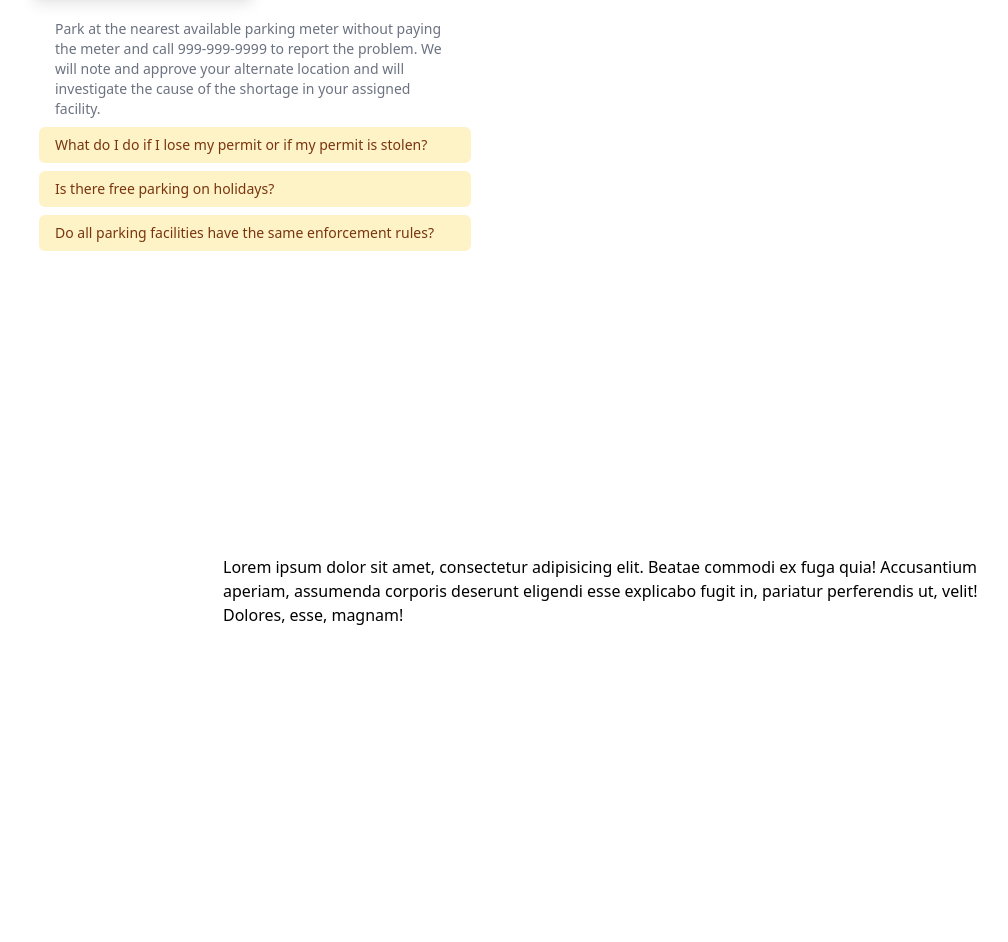
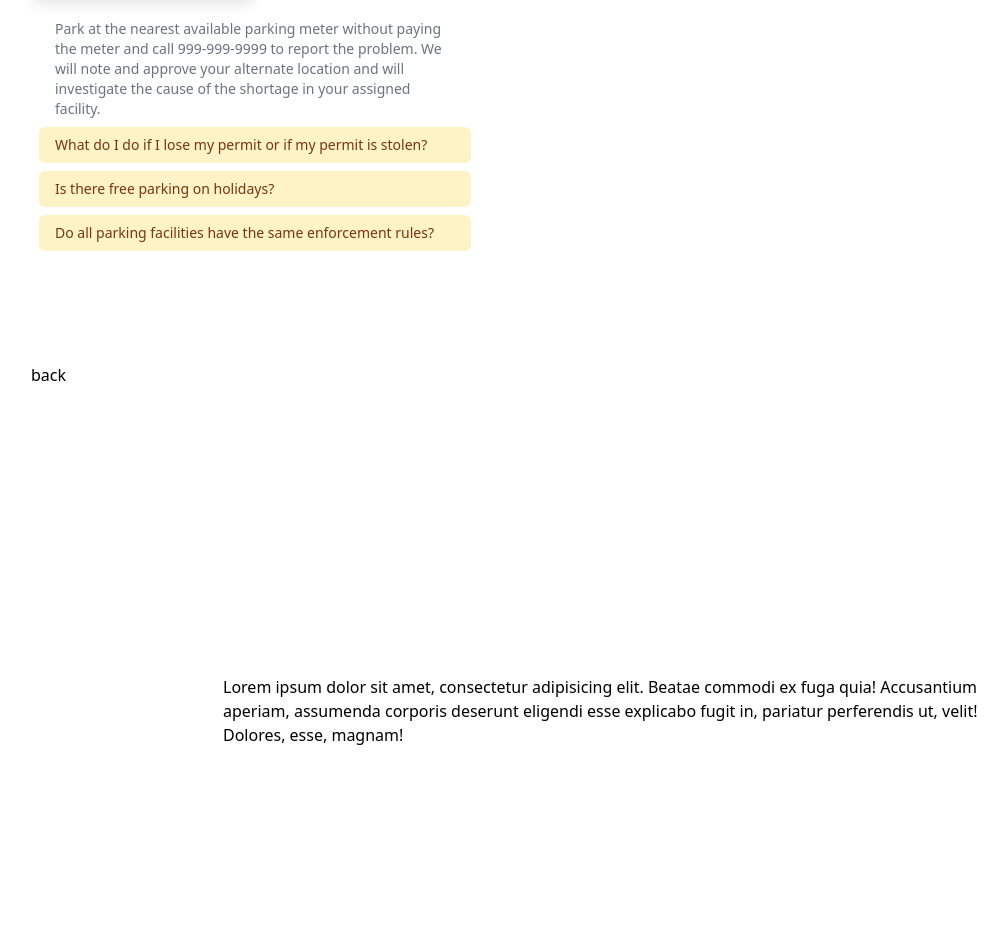
Before and after one commit to designbycode/vanilla-headless, a website with bundled scripts: page index.html in a window 1280 px wide. Shown: the part 641-1583 px from the top of the page, without its empty margins (17-1025 px from the left). Before the commit the page ends 1508 px from the top, so only its background shows below. Built offline with nearby package versions, Linux system fonts and the light colour scheme; files whose address does not match are found by name.

Commit message:
update readme

```diff
--- a/index.html
+++ b/index.html
@@ -356,6 +356,8 @@
   </dl>
 </headless-disclosure>
 
+<button type="button" is="headless-goback">back</button>
+
 
 <button
   class="fixed grid bg-gray-100 z-50 bottom-10 right-10 border border-gray-200 rounded-md h-10 w-10 justify-center items-center hover:bg-sky-500 hover:text-sky-900 hover:border-sky-900 hover:shadow-md transition-all duration-100
```
Also changed, not shown: README.md.
